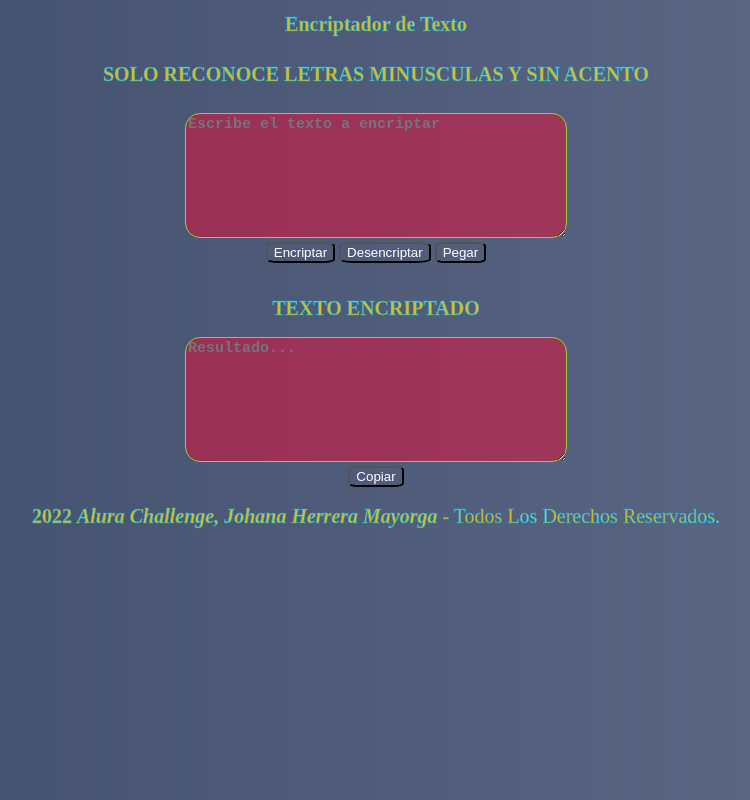
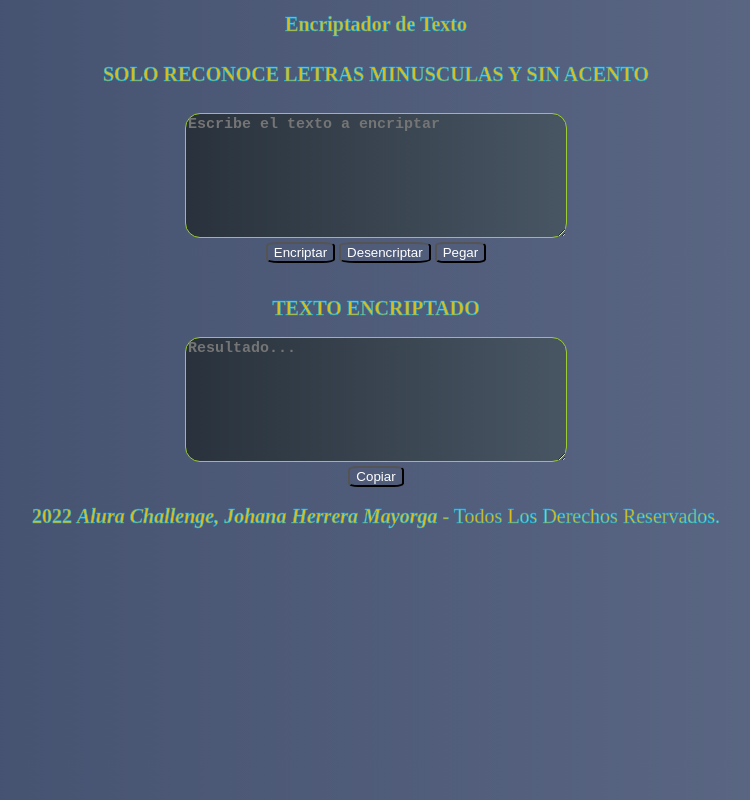
Before and after one commit to johahm/CodeGenerator, a plain HTML site: page index.html in a window 1280 px wide. Shown: the whole page, without its empty margins (264-1014 px from the left). Drawn offline with Linux system fonts and the light colour scheme.

Commit message:
Update estilos.css

```diff
--- a/estilos.css
+++ b/estilos.css
@@ -34,11 +34,12 @@ button:hover {
 }
 
 textarea{
-    background-color: rgba(255, 0, 43, 0.445) /*rgba(245, 229, 11, 0.185)*/;
-    color: white;
-    font-weight: bold;
-    font-size: 15px;
-    border-radius: 15px;
+    background-color: background: #485563;  /* fallback for old browsers */
+background: -webkit-linear-gradient(to right, #29323c, #485563);  /* Chrome 10-25, Safari 5.1-6 */
+background: linear-gradient(to right, #29323c, #485563); /* W3C, IE 10+/ Edge, Firefox 16+, Chrome 26+, Opera 12+, Safari 7+ */
+color: white;
+font-weight: bold;
+font-size: 15px;border-radius: 15px;
     border-color: yellowgreen;
 
 }
```
